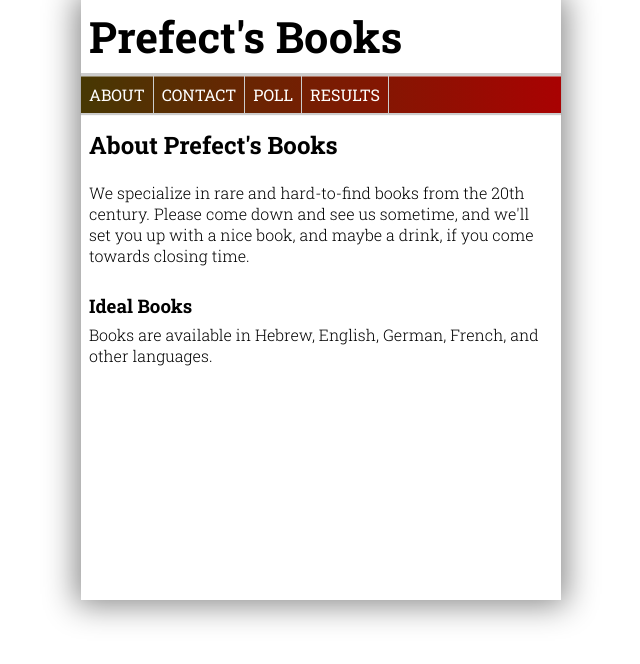
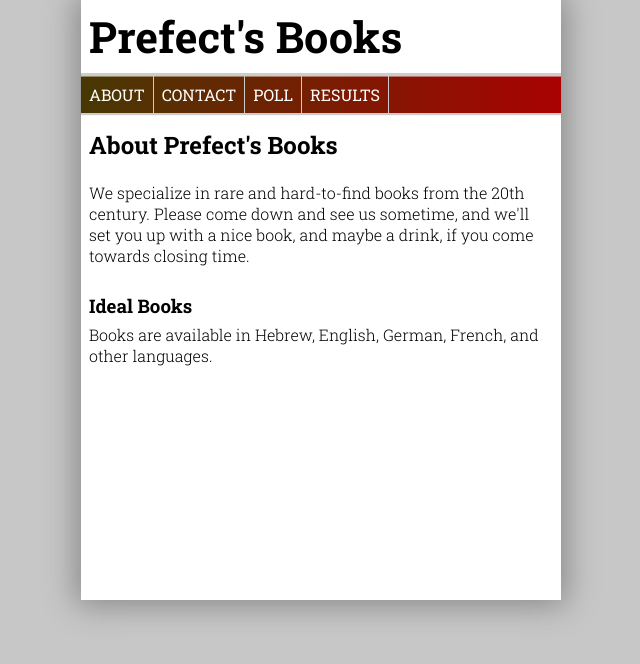
Before and after one commit to raputznik/web2-final, a PHP site: page / in a window 1280 px wide. Shown: the top 664 px of the page, without its empty margins (319-959 px from the left). Run offline with PHP 8.4, Linux system fonts and the light colour scheme.

Commit message:
Changed bg colour
I changed the background colour, made it a little less white.

```diff
--- a/styles/styles.css
+++ b/styles/styles.css
@@ -14,6 +14,7 @@ h2 {
 body {
 	font: 300 1em 'Roboto Slab', serif;
 	text-rendering: optimizelegibility;
+	background-color: #c7c7c7;
 }
 
 section {
```
